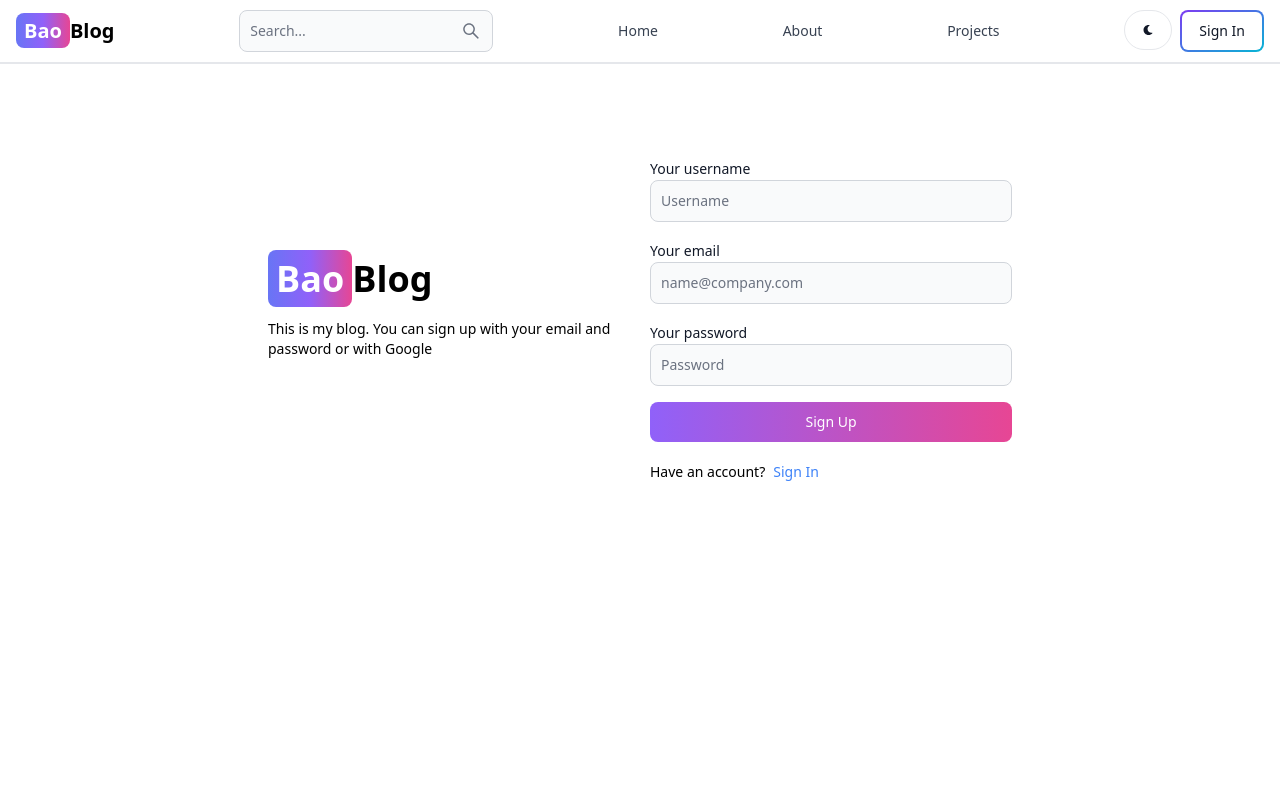
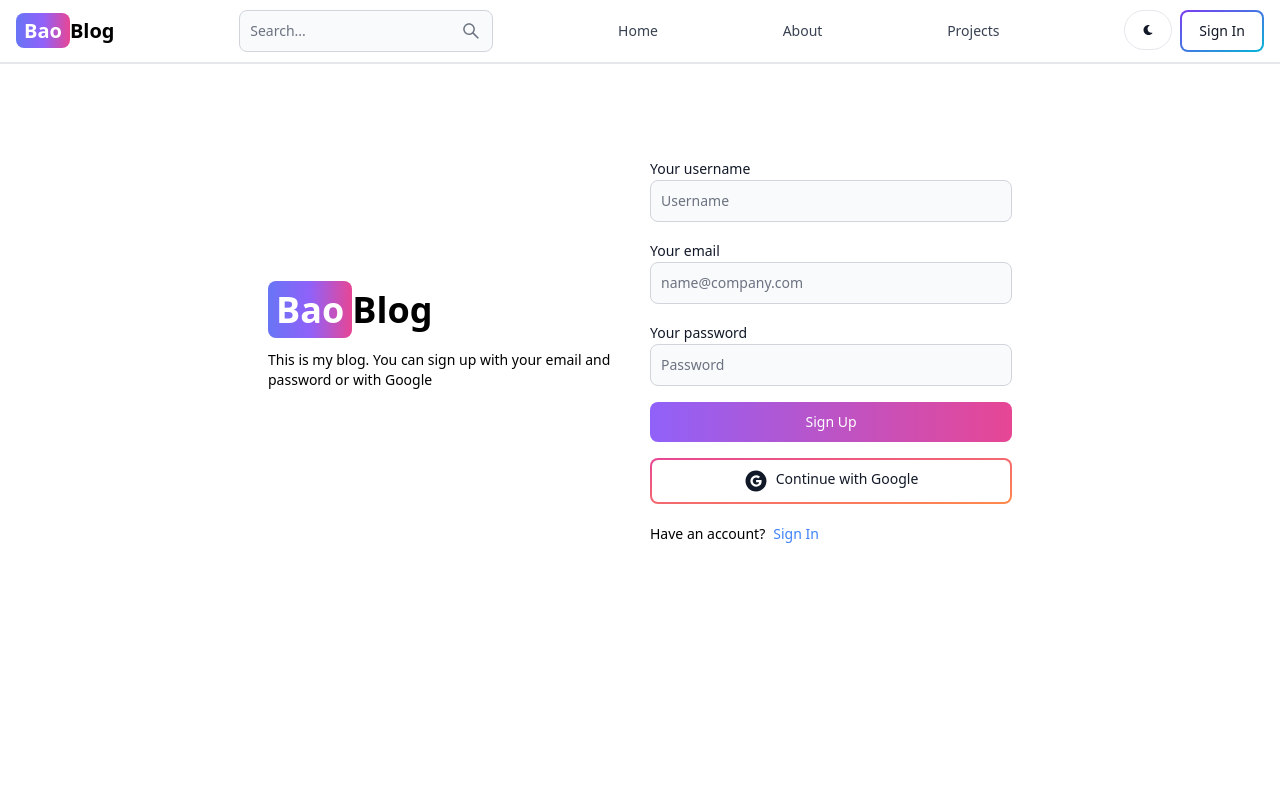
Before and after one commit to Baovola1/BlogFront, a React (Vite) app: page /sign-up in a window 1280 px wide. Shown: the top 800 px of the page. Built offline with nearby package versions, Linux system fonts and the light colour scheme.

Commit message:
add google connexion functionnality

```diff
--- a/package.json
+++ b/package.json
@@ -11,6 +11,7 @@
   },
   "dependencies": {
     "@reduxjs/toolkit": "^2.2.1",
+    "firebase": "^10.10.0",
     "flowbite-react": "^0.7.2",
     "react": "^18.2.0",
     "react-dom": "^18.2.0",
--- /dev/null
+++ b/src/components/OAuth.jsx
@@ -0,0 +1,46 @@
+import {Button} from "flowbite-react";
+import {AiFillGoogleCircle} from 'react-icons/ai';
+import {GoogleAuthProvider, signInWithPopup, getAuth} from 'firebase/auth';
+import { app } from "../firebase";
+import {useDispatch} from 'react-redux';
+import {signInSuccess} from '../redux/user/userSlice';
+import {useNavigate} from 'react-router-dom';
+
+export default function OAuth() {
+  const dispatch = useDispatch();
+  const navigate = useNavigate();
+
+    const handelGoogleClick = async () => {
+        const auth = getAuth(app)
+        const provider = new GoogleAuthProvider();
+        provider.getCustomParameters({prompt: 'select_account'})
+        try {
+            const resultsFromGoogle = await signInWithPopup(auth, provider)
+            //console.log(resultsFromGoogle);
+            const res = await fetch ('/auth/google',{
+              method: 'POST',
+              headers:{'Content-Type': 'application/json'},
+              body: JSON.stringify({
+                name: resultsFromGoogle.user.displayName,
+                email: resultsFromGoogle.user.email,
+                googlePhotoUrl: resultsFromGoogle.user.photoURL
+              }),
+            })
+            const data = await res.json()
+            if(res.ok){
+              dispatch(signInSuccess(data))
+              navigate('/')
+            }
+        } catch (error) {
+            console.log(error);
+        }
+    }
+
+
+  return (
+    <Button type="button" gradientDuoTone='pinkToOrange' outline onClick={handelGoogleClick}>
+    <AiFillGoogleCircle className="w-6 h-6 mr-2"/>
+    Continue with Google
+    </Button>
+  )
+}
--- /dev/null
+++ b/src/firebase.js
@@ -0,0 +1,18 @@
+// Import the functions you need from the SDKs you need
+import { initializeApp } from "firebase/app";
+// TODO: Add SDKs for Firebase products that you want to use
+// https://firebase.google.com/docs/web/setup#available-libraries
+
+// Your web app's Firebase configuration
+console.log(import.meta.env.VITE_FIREBASE_API_KEY);
+const firebaseConfig = {
+  apiKey: import.meta.env.VITE_FIREBASE_API_KEY,
+  authDomain: "blog-36e5c.firebaseapp.com",
+  projectId: "blog-36e5c",
+  storageBucket: "blog-36e5c.appspot.com",
+  messagingSenderId: "1002134297582",
+  appId: "1:1002134297582:web:91ee71a677a5e9cb53ccff"
+};
+
+// Initialize Firebase
+export const app = initializeApp(firebaseConfig);
--- a/src/pages/SignIn.jsx
+++ b/src/pages/SignIn.jsx
@@ -3,6 +3,7 @@ import {Link, useNavigate} from "react-router-dom";
 import {Alert, Button, Label, Spinner, TextInput} from "flowbite-react";
 import {useDispatch, useSelector} from 'react-redux';
 import {signInStart, signInSuccess, signInFailure} from '../redux/user/userSlice';
+import OAuth from '../components/OAuth';
 
 export default function Signin() {
   const [formData, setFormData] = useState({});
@@ -72,6 +73,7 @@ export default function Signin() {
                   ): 'Sign In'
                 }
               </Button>
+              <OAuth/>
             </form>
             <div className='flex gap-2 text-sm mt-5'>
               <span>Don't Have an account?</span>
--- a/src/pages/SignUp.jsx
+++ b/src/pages/SignUp.jsx
@@ -1,6 +1,7 @@
 import React, { useState } from 'react';
 import {Link, useNavigate} from "react-router-dom";
 import {Alert, Button, Label, Spinner, TextInput} from "flowbite-react";
+import OAuth from '../components/OAuth';
 
 export default function SignUp() {
   const [formData, setFormData] = useState({});
@@ -75,6 +76,7 @@ const handelSubmit = async(e)=>{
                   ): 'Sign Up'
                 }
               </Button>
+              <OAuth/>
             </form>
             <div className='flex gap-2 text-sm mt-5'>
               <span>Have an account?</span>
```
Also changed, not shown: 2 other files (tests, documents, lock files or other folders).
